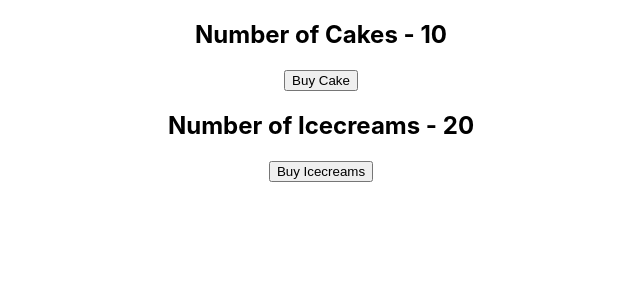
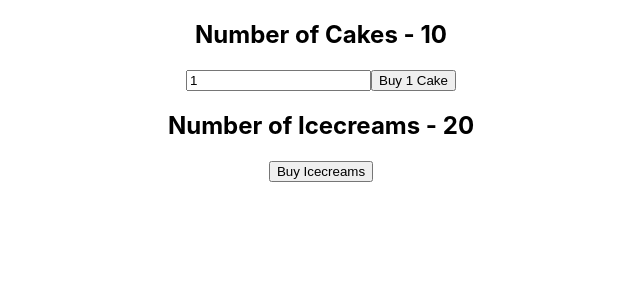
Before and after one commit to priyabratagig/Redux, a React (Create React App) app in the folder react-redux-demo/: page / in a window 1280 px wide. Shown: the top 300 px of the page, without its empty margins (319-959 px from the left). Built offline with nearby package versions, Linux system fonts and the light colour scheme.

Commit message:
action payload

```diff
--- a/react-redux-demo/src/App.js
+++ b/react-redux-demo/src/App.js
@@ -2,15 +2,17 @@ import './App.css';
 // import CakeContainer from './Components/CakeContainer';
 import { Provider } from 'react-redux'
 import Store from './redux/Store';
-import HookCakeContainer from './Components/HookCakeContainer';
+// import HookCakeContainer from './Components/HookCakeContainer';
 import IcecreameContainer from './Components/IcecreameContainer';
+import NewCakeContainer from './Components/NewCakeContainer';
 
 function App() {
   return (
     <Provider store={Store}>
       <div className="App">
         {/* <CakeContainer /> */}
-        <HookCakeContainer />
+        {/* <HookCakeContainer /> */}
+        <NewCakeContainer />
         <IcecreameContainer />
       </div>
     </Provider>
--- /dev/null
+++ b/react-redux-demo/src/Components/NewCakeContainer.js
@@ -0,0 +1,18 @@
+import React, { useState } from 'react'
+import { useSelector, useDispatch } from 'react-redux'
+import { buyCake } from '../redux';
+
+const NewCakeContainer = () => {
+    const numberOfCakes = useSelector(state => state.cake.numberOfCakes); //select the state
+    const [buyCakeNumber, setBuyCakeNumber] = useState(1);
+    const dispatch = useDispatch();
+    return (
+        <div>
+            <h2>Number of Cakes - {numberOfCakes}</h2>
+            <input type="number" name="buy-cake" id="buy-cake" value={buyCakeNumber} onChange={e => setBuyCakeNumber(e.target.value)} />
+            <button onClick={() => dispatch(buyCake(buyCakeNumber))}>Buy {buyCakeNumber} Cake</button>
+        </div>
+    );
+}
+
+export default NewCakeContainer
--- a/react-redux-demo/src/redux/Cake/ActionsCreators.js
+++ b/react-redux-demo/src/redux/Cake/ActionsCreators.js
@@ -1,2 +1,5 @@
 import { BUY_CAKE } from "./ActionTypes";
-export const buyCake = () => ({ type: BUY_CAKE });
+export const buyCake = (number = 1) => ({
+    type: BUY_CAKE,
+    payload: number,
+});
--- a/react-redux-demo/src/redux/Cake/Reducers.js
+++ b/react-redux-demo/src/redux/Cake/Reducers.js
@@ -6,7 +6,7 @@ const reducer = (state = initialCakeState, action) => {
     switch (action.type) {
         case BUY_CAKE: return {
             ...state,
-            numberOfCakes: state.numberOfCakes - 1,
+            numberOfCakes: state.numberOfCakes - action.payload,
         };
         default: return { ...state };
     }
```
